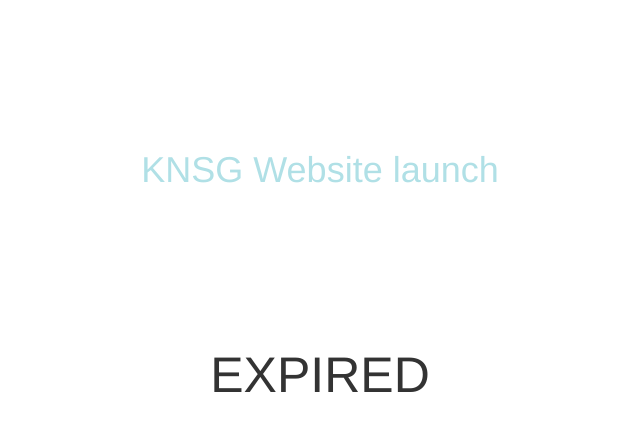
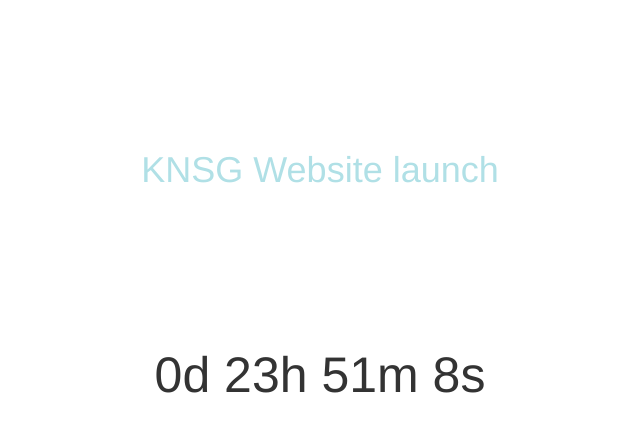
Before and after one commit to knsgnaman/knsgnaman.github.io, a plain HTML site: page index.html in a window 1280 px wide. Shown: the whole page, without its empty margins (320-960 px from the left). Drawn offline with nearby package versions, Linux system fonts and the light colour scheme.

Commit message:
Update index.html

```diff
--- a/index.html
+++ b/index.html
@@ -35,7 +35,7 @@ h1{
 
 <script>
 // Set the date we're counting down to
-var countDownDate = new Date("Jan 9, 2020 11:00:00").getTime();
+var countDownDate = new Date("Jan 11, 2020 11:00:00").getTime();
 
 // Update the count down every 1 second
 var x = setInterval(function() {
```
